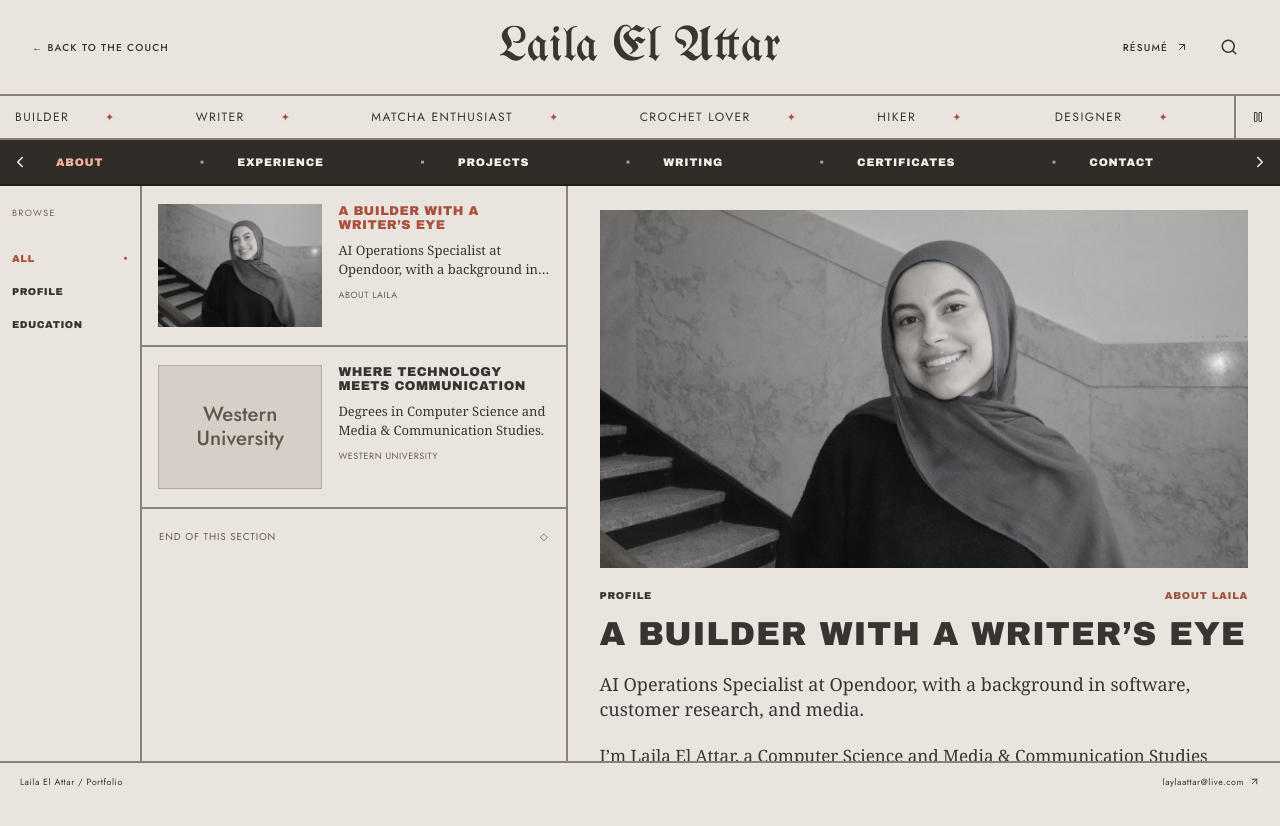
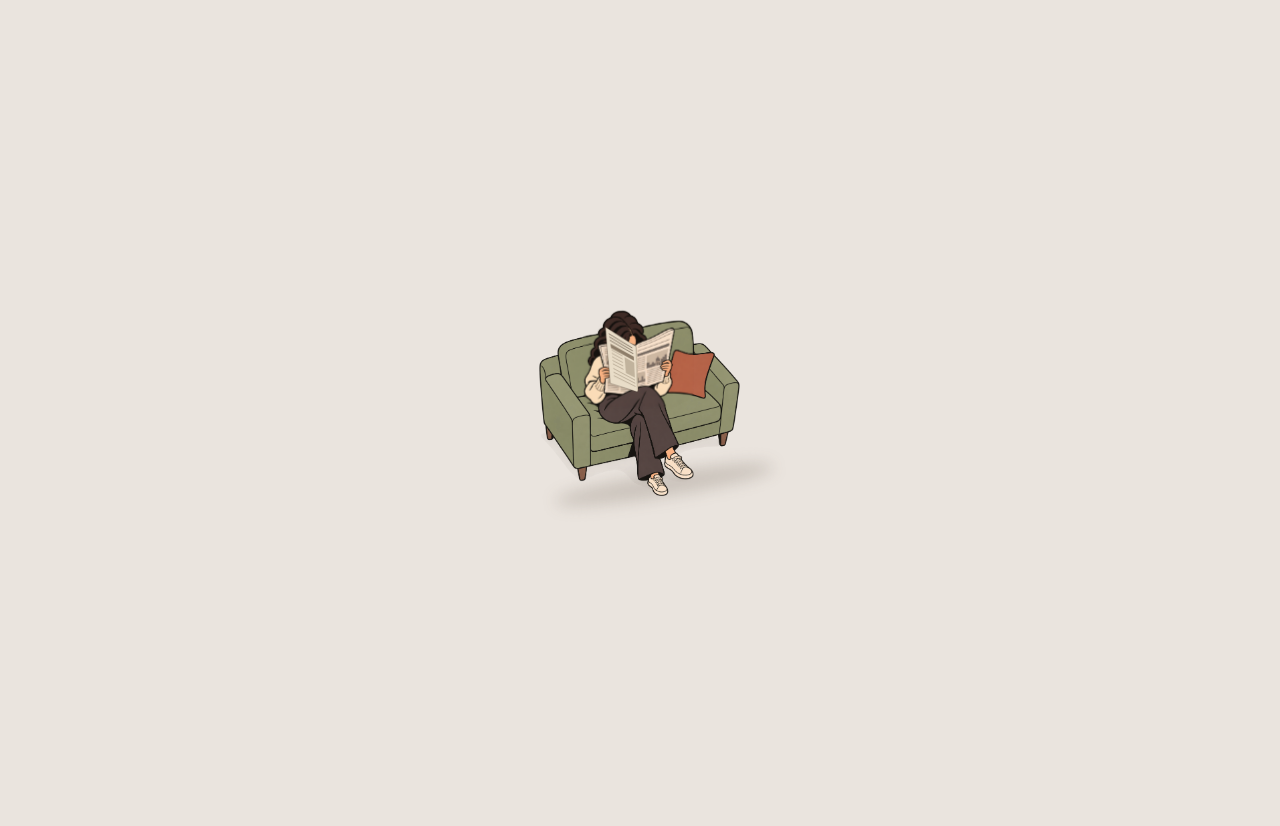
Before and after one commit to lailaelattar/my-portfolio, a Next.js app: page / in a window 1280 px wide. Shown: the top 826 px of the page. Built offline with nearby package versions, Linux system fonts and the light colour scheme.

Commit message:
Animate reader page turns and smooth the newspaper transition

```diff
--- a/app/globals.css
+++ b/app/globals.css
@@ -229,22 +229,22 @@
 
 
 /* Comic opening: scroll the camera into the paper, then read the live edition. */
-.reader-journey { height: 280svh; position: relative; background: var(--background); --reader-page-opacity: 0; --reader-art-opacity: 1; --reader-page-scale: 1.06; }
+.reader-journey { height: 280svh; position: relative; background: var(--background); --reader-page-opacity: 0; --reader-art-opacity: 1; --reader-page-scale: 1.025; }
 .reader-pin { position: sticky; top: 0; width: 100%; height: 100svh; overflow: hidden; isolation: isolate; }
 .reader-visual, .reader-camera { position: absolute; inset: 0; }
 .reader-visual { opacity: var(--reader-art-opacity); pointer-events: none; }
 .reader-camera { transform-origin: var(--reader-focus-x, 50%) var(--reader-focus-y, 40%); transform: translate(var(--reader-x, 0px), var(--reader-y, 0px)) scale(var(--reader-zoom, 1)) rotate(var(--reader-angle, 0deg)); will-change: transform; }
-.reader-stage { position: absolute; left: 50%; top: 50%; width: clamp(150px, 22vw, 380px); aspect-ratio: 1374 / 1145; transform: translate(-50%, -50%); }
+.reader-stage { position: absolute; left: 50%; top: 50%; width: clamp(130px, 18vw, 320px); aspect-ratio: 1374 / 1145; transform: translate(-50%, -50%); }
 .reader-stage img { width: 100%; height: 100%; object-fit: contain; }
-.reader-breath { position: absolute; inset: 0; clip-path: polygon(25% 0, 73% 0, 73% 48%, 64% 54%, 26% 54%); transform-origin: 50% 54%; animation: reader-idle 5.5s ease-in-out infinite; }
+.reader-breath { z-index: 2; position: absolute; inset: 0; clip-path: polygon(25% 0, 73% 0, 73% 48%, 64% 54%, 26% 54%); transform-origin: 50% 54%; animation: reader-idle 5.5s ease-in-out infinite; }
 .reader-journey[data-moving=true] .reader-breath { animation-play-state: paused; }
-.reader-portfolio { z-index: 2; position: absolute; inset: 0; opacity: var(--reader-page-opacity); transform: scale(var(--reader-page-scale)); transform-origin: center; pointer-events: none; }
+.reader-portfolio { --paper-inset: clamp(6px, .8vw, 13px); padding: var(--paper-inset); background: #d6cfc4; z-index: 2; position: absolute; inset: 0; opacity: var(--reader-page-opacity); transform: scale(var(--reader-page-scale)); transform-origin: center; pointer-events: none; }
 .reader-journey[data-entered=true] .reader-portfolio { pointer-events: auto; }
 .reader-journey .news-return-intro:focus-visible { outline: 2px solid var(--primary); outline-offset: 4px; }
 .news-return-intro { justify-self: start; padding: 10px 0; text-align: left; }
-@keyframes reader-idle { 0%, 100% { transform: translateY(0) scaleY(1); } 50% { transform: translateY(-.7px) scaleY(1.005); } }
+@keyframes reader-idle { 0%, 100% { transform: translateY(0) scaleY(1); } 50% { transform: translateY(-1.2px) scaleY(1.008); } }
 @media (max-width: 760px) {
-  .reader-stage { width: 50vw; min-width: 0; }
+  .reader-stage { width: 42vw; min-width: 0; }
   .reader-portfolio .news-workspace { flex: 1; min-height: 0; overflow-y: auto; overscroll-behavior-y: auto; }
   .reader-portfolio .news-workspace > * { flex-shrink: 0; }
   .reader-portfolio .news-story-list { overscroll-behavior-y: auto; }
@@ -258,4 +258,24 @@
 }
 
 .reader-portfolio .news-screen { min-height: 0; height: 100%; }
-.reader-portfolio .news-paper { height: 100svh; min-height: 0; }
+.reader-portfolio .news-paper { position: relative; height: 100%; min-height: 0; border: 1px solid #b4aa9b; border-radius: 2px; box-shadow: 0 5px 20px #4d3b2630, 1px 1px 0 #f7f0e5, 3px 3px 0 #c2b6a4; }
+
+.reader-stage > img { position: relative; z-index: 1; }
+.reader-cast-shadow { position: absolute; z-index: 0; left: 9%; right: -5%; bottom: 4%; height: 12%; background: #493b2d32; border-radius: 50%; filter: blur(8px); transform: translate(8px, 8px) rotate(-9deg); }
+.reader-pages { position: absolute; z-index: 3; inset: 0; perspective: 850px; perspective-origin: 48% 34%; opacity: var(--reader-page-turn-opacity, 1); }
+.reader-paper-turn { position: absolute; inset: 0; transform-origin: 48% 34%; animation: reader-turn-page 8s ease-in-out infinite; will-change: transform; }
+.reader-paper-turn svg { display: block; width: 100%; height: 100%; filter: drop-shadow(4px 2px 3px #44342525); }
+.reader-grip { position: absolute; inset: 0; z-index: 4; clip-path: polygon(58% 29%, 64% 27%, 66% 35%, 63% 40%, 58% 37%); }
+.reader-journey[data-moving=true] .reader-paper-turn { animation-play-state: paused; }
+.reader-portfolio .news-paper::after { content: ''; position: absolute; pointer-events: none; z-index: 30; inset: 0; border-radius: inherit; box-shadow: inset 3px 0 5px #fff5, inset -3px 0 6px #77604414; }
+@keyframes reader-turn-page {
+  0%, 25% { transform: rotateY(0deg); opacity: 0; }
+  32%, 42% { transform: rotateY(0deg); opacity: 1; }
+  62% { transform: rotateY(-155deg) translateX(-2px); opacity: 1; }
+  68% { transform: rotateY(-175deg); opacity: 0; }
+  70%, 100% { transform: rotateY(0deg); opacity: 0; }
+}
+@media (prefers-reduced-motion: reduce) {
+  .reader-paper-turn { animation: none; }
+  .reader-pages, .reader-grip { display: none; }
+}
--- a/components/ReaderIntro.tsx
+++ b/components/ReaderIntro.tsx
@@ -15,7 +15,7 @@ const subscribeMotion = (listener: () => void) => {
   return () => media.removeEventListener("change", listener)
 }
 const clamp = (value: number) => Math.min(Math.max(value, 0), 1)
-const smooth = (value: number) => value * value * (3 - 2 * value)
+const smooth = (value: number) => value * value * value * (value * (value * 6 - 15) + 10)
 
 export default function ReaderIntro() {
   const ready = useSyncExternalStore(subscribeReady, readySnapshot, serverSnapshot)
@@ -33,30 +33,41 @@ export default function ReaderIntro() {
   useEffect(() => {
     if (!ready || !journey.current) return
     let frame = 0
+    let visualProgress: number | undefined
+    let lastFrame = performance.now()
+    let immediate = false
     const host = journey.current
-    const update = () => {
+    const update = (now: number) => {
       frame = 0
       const width = window.innerWidth
       const height = window.innerHeight
       const range = Math.max(host.offsetHeight - height, 0)
-      const progress = reduced || range === 0 ? 1 : clamp((window.scrollY - host.offsetTop) / range)
+      const target = reduced || range === 0 ? 1 : clamp((window.scrollY - host.offsetTop) / range)
+      const elapsed = Math.min(Math.max(now - lastFrame, 1), 64)
+      lastFrame = now
+      if (visualProgress === undefined || reduced || immediate) visualProgress = target
+      else visualProgress += (target - visualProgress) * (1 - Math.exp(-elapsed / 85))
+      immediate = false
+      if (Math.abs(target - visualProgress) < .0004) visualProgress = target
+      const progress = visualProgress
       const eased = smooth(progress)
-      const stageWidth = stage.current?.offsetWidth ?? width * .22
+      const stageWidth = stage.current?.offsetWidth ?? width * .18
       const stageHeight = stage.current?.offsetHeight ?? stageWidth * 1145 / 1374
       // Aim at the front page in the approved comic illustration.
       const focusX = width / 2 + stageWidth * .06
       const focusY = height / 2 - stageHeight * .205
       const finalZoom = Math.max(width / (stageWidth * .23), height / (stageHeight * .3)) * 1.1
-      const blend = smooth(clamp((progress - .72) / .24))
+      const blend = smooth(clamp((progress - .67) / .31))
       host.style.setProperty("--reader-zoom", String(Math.pow(finalZoom, eased)))
       host.style.setProperty("--reader-focus-x", `${focusX}px`)
       host.style.setProperty("--reader-focus-y", `${focusY}px`)
       host.style.setProperty("--reader-x", `${(width / 2 - focusX) * eased}px`)
       host.style.setProperty("--reader-y", `${(height / 2 - focusY) * eased}px`)
-      host.style.setProperty("--reader-angle", `${12 * eased}deg`)
+      host.style.setProperty("--reader-angle", `${9 * eased}deg`)
       host.style.setProperty("--reader-art-opacity", String(1 - blend))
       host.style.setProperty("--reader-page-opacity", String(blend))
-      host.style.setProperty("--reader-page-scale", String(1 + .06 * (1 - blend)))
+      host.style.setProperty("--reader-page-scale", String(1 + .025 * (1 - blend)))
+      host.style.setProperty("--reader-page-turn-opacity", String(1 - smooth(clamp(progress / .12))))
       host.dataset.moving = String(progress > .01)
       host.dataset.progress = progress.toFixed(3)
       const nextEntered = progress >= .995
@@ -64,15 +75,18 @@ export default function ReaderIntro() {
         enteredRef.current = nextEntered
         setEntered(nextEntered)
       }
+      if (visualProgress !== target) frame = requestAnimationFrame(update)
     }
     const requestUpdate = () => { if (!frame) frame = requestAnimationFrame(update) }
     const validDeepLink = sections.some(section => window.location.hash === `#${section.id}`)
     if (reduced || validDeepLink || new URLSearchParams(window.location.search).get("intro") === "skip") {
+      immediate = true
       window.scrollTo({ top: host.offsetTop + host.offsetHeight - window.innerHeight, behavior: "instant" })
     }
     requestUpdate()
     const onHashChange = () => {
       if (!enteredRef.current && sections.some(section => window.location.hash === `#${section.id}`)) {
+        immediate = true
         window.scrollTo({ top: host.offsetTop + host.offsetHeight - window.innerHeight, behavior: "instant" })
         requestUpdate()
       }
@@ -82,7 +96,7 @@ export default function ReaderIntro() {
     window.addEventListener("resize", requestUpdate, { passive: true })
     // At a column's top, an upward wheel gesture returns to the scroll scene.
     const onWheel = (event: WheelEvent) => {
-      if (reduced || !enteredRef.current || event.deltaY >= 0 || event.ctrlKey || !event.cancelable) return
+      if (reduced || !enteredRef.current || event.deltaY >= 0 || Math.abs(event.deltaY) <= Math.abs(event.deltaX) || event.ctrlKey || !event.cancelable) return
       const target = event.target instanceof Element ? event.target : null
       const column = target?.closest<HTMLElement>(window.matchMedia("(max-width: 760px)").matches ? ".news-workspace" : ".news-article, .news-story-list, .news-topics")
       if (column && column.scrollTop <= 1) {
@@ -108,8 +122,22 @@ export default function ReaderIntro() {
         <div className="reader-visual" aria-hidden="true">
           <div className="reader-camera">
             <div className="reader-stage" ref={stage}>
+              <div className="reader-cast-shadow" />
               <Image src="/illustrations/newspaper-reader-cartoon.png" alt="" width={1374} height={1145} priority sizes="(max-width: 760px) 90vw, 760px" quality={85} />
               <div className="reader-breath"><Image src="/illustrations/newspaper-reader-cartoon.png" alt="" width={1374} height={1145} sizes="(max-width: 760px) 90vw, 760px" quality={85} /></div>
+              <div className="reader-pages">
+                <div className="reader-paper-turn">
+                  <svg viewBox="0 0 1374 1145" fill="none">
+                    <path d="M665 254L896 145L860 472L653 525Z" fill="#e9ddc8" stroke="#463c30" strokeWidth="2" />
+                    <path d="M695 262L872 183M690 280L868 201M686 297L865 220" stroke="#786b5c" strokeWidth="5" />
+                    <path d="M682 315L860 240L854 265L680 339Z" fill="#8e7e6a" />
+                    <path d="M679 350L754 317L743 411L675 439Z" fill="#c1b39d" />
+                    <path d="M768 311L850 276M767 330L848 296M765 350L846 316M763 370L844 337M761 390L842 357M674 454L838 384M672 473L836 406M670 492L834 427" stroke="#a99a84" strokeWidth="4" />
+                    <path d="M660 266L653 518" stroke="#c7b89f" strokeWidth="6" />
+                  </svg>
+                </div>
+              </div>
+              <div className="reader-grip"><Image src="/illustrations/newspaper-reader-cartoon.png" alt="" width={1374} height={1145} sizes="(max-width: 760px) 90vw, 760px" quality={85} /></div>
             </div>
           </div>
         </div>
```
